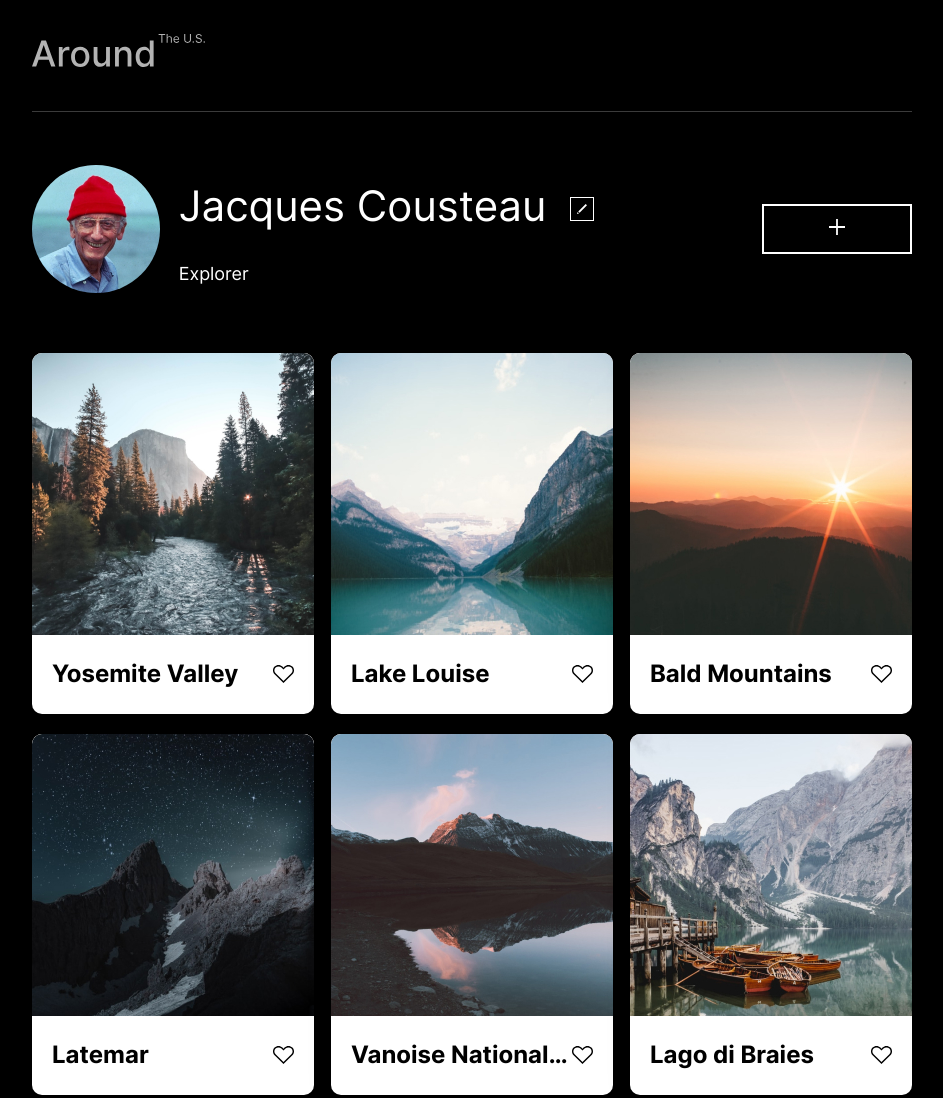
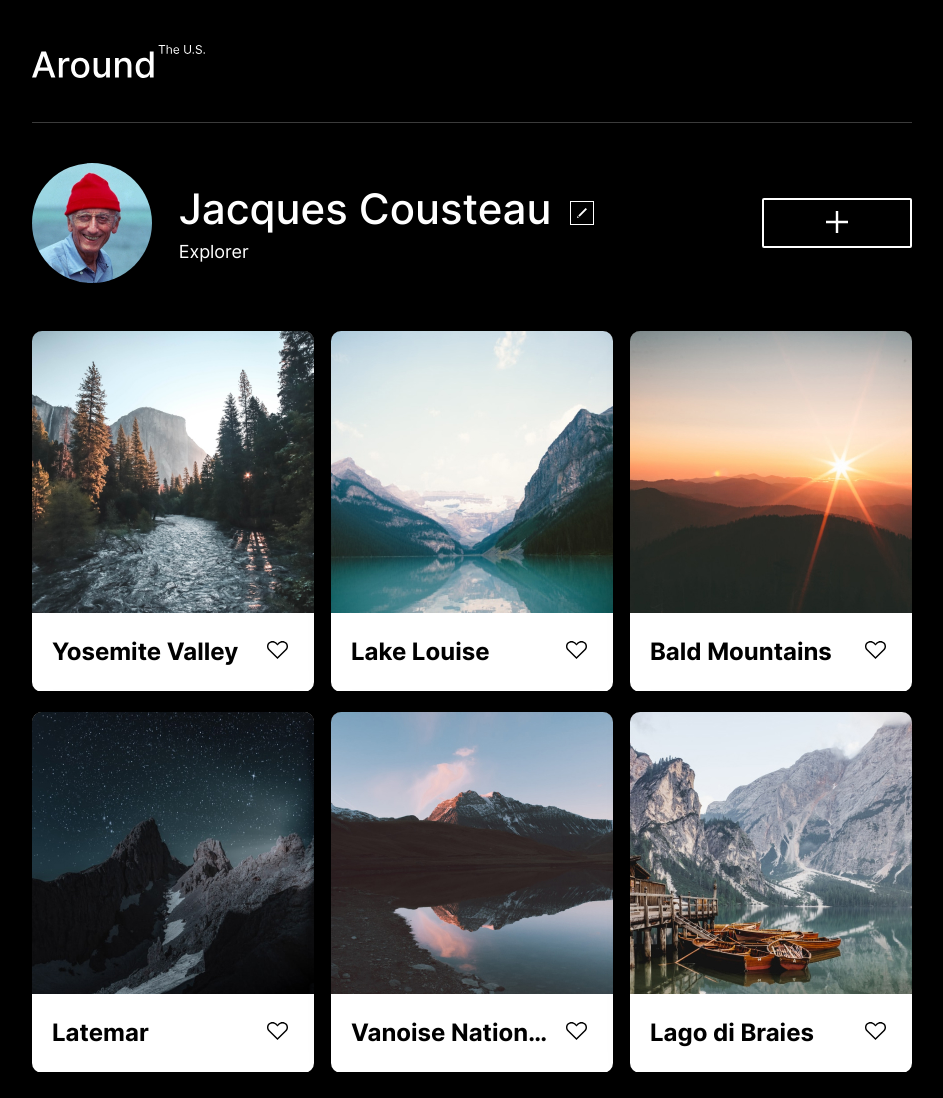
Before and after one commit to coolpengj/se_project_aroundtheus, a plain HTML site: page index.html in a window 1280 px wide. Shown: the top 1098 px of the page, without its empty margins (168-1111 px from the left). Drawn offline with Linux system fonts and the light colour scheme.

Commit message:
2nd submission

```diff
--- /dev/null
+++ b/blocks/card.css
@@ -0,0 +1,49 @@
+.card {
+    display: flex;
+    overflow: hidden;
+    flex-direction: column;
+    font-family: 'Inter', sans-serif;
+    border-radius: 10px;
+    box-shadow: 0px 0px 25px rgba(0, 0, 0, 0.15);
+    max-width: 282px;
+    max-height: 361px;
+    width: 100%;
+}
+
+.card__description {
+    background: #FFFFFF;
+    display: flex;
+    justify-content: space-between;
+    align-items: center;
+    padding: 25px 20px 25px 20px;
+}
+
+.card__header {
+    color: black;
+    font-family: 'Inter', sans-serif;
+    font-style: normal;
+    font-weight: 900;
+    font-size: 24px;
+    line-height: 1.2;
+    max-width: 220px;
+    overflow: hidden;
+    white-space: nowrap;
+    text-overflow: ellipsis;
+    margin: 0;
+}
+
+.card__description-image {
+    max-width: 21px;
+    max-height: 18px;
+    cursor: pointer;
+}
+
+.card__description-image:hover {
+    opacity: 50%;
+}
+
+.card__button {
+    background-color: white;
+    border: none;
+
+}
--- a/blocks/cards.css
+++ b/blocks/cards.css
@@ -1,56 +1,16 @@
+.cards {
+    padding-top: 47.25px;
+}
+
 .cards__list {
     display: grid;
     grid-template-columns: repeat(3, 282px);
-    grid-template-rows: repeat(2, 361px);
-    margin: 47px auto 67px;
+    grid-auto-rows: 361px;
+    margin: 0 auto 67px;
     padding: 0;
     grid-gap: 20px 17px;
 }
 
-.card {
-    display: flex;
-    overflow: hidden;
-    flex-direction: column;
-    font-family: 'Inter', sans-serif;
-    border-radius: 10px;
-    background: #FFFFFF;
-    box-shadow: 0px 0px 25px rgba(0, 0, 0, 0.15);
-    max-width: 282px;
-    max-height: 361px;
-    width: 100%;
-}
-
-.card__description {
-    background: #FFFFFF;
-    display: flex;
-    justify-content: space-between;
-    align-items: center;
-    margin: 25px 20px 25px 20px;
-}
-
-.card__header {
-    color: black;
-    font-family: 'Inter', sans-serif;
-    font-style: normal;
-    font-weight: 900;
-    font-size: 24px;
-    line-height: 1.2;
-    max-width: 220px;
-    overflow: hidden;
-    white-space: nowrap;
-    text-overflow: ellipsis;
-    margin: 0;
-}
-
-.card__description-image {
-    max-width: 21px;
-    max-height: 18px;
-    cursor: pointer;
-}
-
-.card__description-image:hover {
-    opacity: 50%;
-}
 
 @media screen and (min-width: 320px) and (max-width: 639px) {
     .cards__list {
@@ -66,9 +26,7 @@
 
 @media screen and (min-width: 640px) and (max-width: 920px) {
    .cards__list {
-    display: grid;
     grid-template-columns: repeat(2, 282px);
-    grid-template-rows: repeat(3, 361px);
     grid-gap: 20px 17px;
     align-content: center;
     justify-content: center;
--- a/blocks/footer.css
+++ b/blocks/footer.css
@@ -4,25 +4,29 @@
 }
 .footer__copyright {
     max-width: 318px;
-    max-height: 18px;
     font-family: 'Inter', sans-serif;
     font-style: normal;
     font-weight: 400;
     font-size: 18px;
     line-height: 1.2;
     color: #545454;
+    margin: 0;
 }
 
 @media screen and (min-width: 320px) and (max-width: 639px) {
     .footer__copyright {
         max-width: 282px;
-        margin: auto;
+        margin-top: 48px;
+        margin-bottom: 36px;
+        margin-right: auto;
+        margin-left: auto;
+        font-size: 14px;
+        line-height: 17px;
     }
 }
 
 @media screen and (min-width: 640px) and (max-width: 920px) {
     .footer__copyright {
-        max-width: 318px;
         margin-left: 0;
         margin-right: auto;
     }
--- a/blocks/header.css
+++ b/blocks/header.css
@@ -1,8 +1,6 @@
 .header {
-    padding-top: 34px;
-    width: 90%;
-    opacity: 0.7;
-    border-bottom: 1px solid #545454;
+    padding-top: 45px;
+    border-bottom: 1px solid rgba(84,84,84,0.7);
     padding-bottom: 41px;
     margin-left: auto;
     margin-right: auto;
@@ -16,12 +14,9 @@
 
 @media screen and (min-width: 320px) and (max-width: 639px) {
     .header {
-        margin-top: 28px;
+        padding-top: 28px;
         padding-bottom: 32px;
         padding-left: 27px;
-        border-bottom: 1px solid #545454;
-        width: 100%;
-
     }
     .header__logo {
         max-width: 126px;
@@ -29,15 +24,5 @@
 }
 
 @media screen and (min-width: 640px) and (max-width: 920px) {
-    .header {
-        margin-top: 28px;
-        padding-bottom: 32px;
-        padding-left: 27px;
-        border-bottom: 1px solid #545454;
-        width: 90%;
 
-    }
-    .header__logo {
-        max-width: 126px;
-    }
 }
--- a/blocks/page.css
+++ b/blocks/page.css
@@ -8,7 +8,6 @@
     margin: 0 auto;
     width: 100%;
     box-sizing: border-box;
-    position: relative;
 }
 
 .page__content {
@@ -21,20 +20,12 @@
 @media screen and (min-width: 320px) and (max-width: 639px) {
     .page__section {
         max-width: 500px;
-        margin: 0 auto;
-        width: 100%;
-        box-sizing: border-box;
-        position: relative;
     }
 }
 
 @media screen and (min-width: 640px) and (max-width: 920px) {
     .page__section {
-        max-width: 600px;
-        margin: 0 auto;
-        width: 100%;
-        box-sizing: border-box;
-        position: relative;
+        max-width: 700px;
+
+    }
 }
-
-}
--- a/blocks/profile.css
+++ b/blocks/profile.css
@@ -8,8 +8,8 @@
 }
 
 .profile__image {
-    max-width: 168.75px;
-    max-height: 127.5px;
+    width: 120px;
+    height: 120px;
     border-radius: 50%;
     margin-left: 0;
     margin-top: auto;
@@ -20,10 +20,11 @@
 
 .profile__information {
     display: flex;
+    flex-wrap: wrap;
     justify-content: space-between;
-    flex-wrap: wrap;
+    align-content: center;
+    align-items: center;
     max-width: 415px;
-    min-height: 77px;
     width: 100%;
     grid-area: info;
 }
@@ -34,11 +35,13 @@
     font-style: normal;
     font-weight: 500;
     font-size: 42px;
-    line-height: 1.2;
+    line-height: 48px;
     max-width: 373px;
-    margin-bottom: 16px;
+    margin-bottom: 8px;
+    margin-top: 0;
+    margin-right: 0;
     margin-left: 0;
-    margin-right: auto;
+
 }
 
 .profile__description {
@@ -48,19 +51,15 @@
     line-height: 1.2;
     color: white;
     max-width: 415px;
-    margin-bottom: 21px;
-    margin-top: 16px;
+    margin-bottom: 0;
+    margin-top: 0;
 }
 
 .profile__button-edit {
     width: 24px;
     height: 24px;
-    background-color: black;
+    background-color: transparent;
     border: 1px solid white;
-    margin-top: 45px;
-    margin-right: 0;
-    margin-left: 10px;
-    margin-bottom: 0;
     cursor: pointer;
     display: flex;
     justify-content: center;
@@ -74,13 +73,20 @@
 .profile__button-add {
     width: 150px;
     height: 50px;
+    border-radius: 2px;
     margin-left: auto;
     margin-top: auto;
     margin-bottom: auto;
     border: 2px solid white;
-    background-color: black;
+    background-color: transparent;
     cursor: pointer;
     grid-area: button;
+ }
+
+ .profile__button-image-add {
+    width: 22px;
+    height: 22px;
+    margin: auto;
  }
 
 .profile__button-add:hover {
@@ -190,4 +196,9 @@
         grid-area: description;
         max-width: 600px;
     }
+
+    .profile__button-image-add {
+        width: 16px;
+        height: 16px;
+    }
 }
--- a/index.html
+++ b/index.html
@@ -51,12 +51,14 @@
                 alt="Yosemite Valley"
               />
               <div class="card__description">
-                <h3 class="card__header">Yosemite Valley</h3>
+                <h2 class="card__header">Yosemite Valley</h2>
+                <button class="card__button" type="button">
                   <img
                     class="card__description-image"
                     src="./images/heart.svg"
                     alt="heart sign"
                   />
+                </button>
               </div>
             </li>
             <li class="card">
@@ -67,11 +69,13 @@
               />
               <div class="card__description">
                 <h3 class="card__header">Lake Louise</h3>
+                <button class="card__button" type="button">
                   <img
                     class="card__description-image"
                     src="./images/heart.svg"
                     alt="heart sign"
                   />
+                </button>
               </div>
             </li>
             <li class="card">
@@ -82,11 +86,13 @@
               />
               <div class="card__description">
                 <h3 class="card__header">Bald Mountains</h3>
+                <button class="card__button" type="button">
                   <img
                     class="card__description-image"
                     src="./images/heart.svg"
                     alt="heart sign"
                   />
+                </button>
               </div>
             </li>
             <li class="card">
@@ -97,11 +103,13 @@
               />
               <div class="card__description">
                 <h3 class="card__header">Latemar</h3>
+                <button class="card__button" type="button">
                   <img
                     class="card__description-image"
                     src="./images/heart.svg"
                     alt="heart sign"
                   />
+                </button>
               </div>
             </li>
             <li class="card">
@@ -112,11 +120,13 @@
               />
               <div class="card__description">
                 <h3 class="card__header">Vanoise National Park</h3>
+                <button class="card__button" type="button">
                   <img
                     class="card__description-image"
                     src="./images/heart.svg"
                     alt="heart sign"
                   />
+                </button>
               </div>
             </li>
             <li class="card">
@@ -127,11 +137,13 @@
               />
               <div class="card__description">
                 <h3 class="card__header">Lago di Braies</h3>
+                <button class="card__button" type="button">
                   <img
                     class="card__description-image"
                     src="./images/heart.svg"
                     alt="heart sign"
                   />
+                </button>
               </div>
             </li>
           </ul>
--- a/pages/index.css
+++ b/pages/index.css
@@ -4,4 +4,5 @@
 @import url('../blocks/header.css');
 @import url('../blocks/profile.css');
 @import url('../blocks/cards.css');
+@import url('../blocks/card.css');
 @import url('../blocks/footer.css');
--- a/vendor/fonts/fonts.css
+++ b/vendor/fonts/fonts.css
@@ -1,11 +1,20 @@
 @font-face {
     src: url('./Inter-Regular.woff');
     font-family: 'Inter';
-    font-weight: normal;
+    font-weight: 400;
+    font-style: normal;
+
 }
 
 @font-face {
     src: url('./Inter-Bold.woff');
     font-family: 'Inter';
-    font-weight: bold;
+    font-weight: 900;
 }
+
+@font-face {
+    src: url('./Inter-Medium.woff');
+    font-family: 'Inter';
+    font-weight: 500;
+    font-style: normal;
+}
```
Also changed, not shown: vendor/fonts/Inter-Medium.woff (added). Lines whose indentation alone changed are shown as unchanged.
